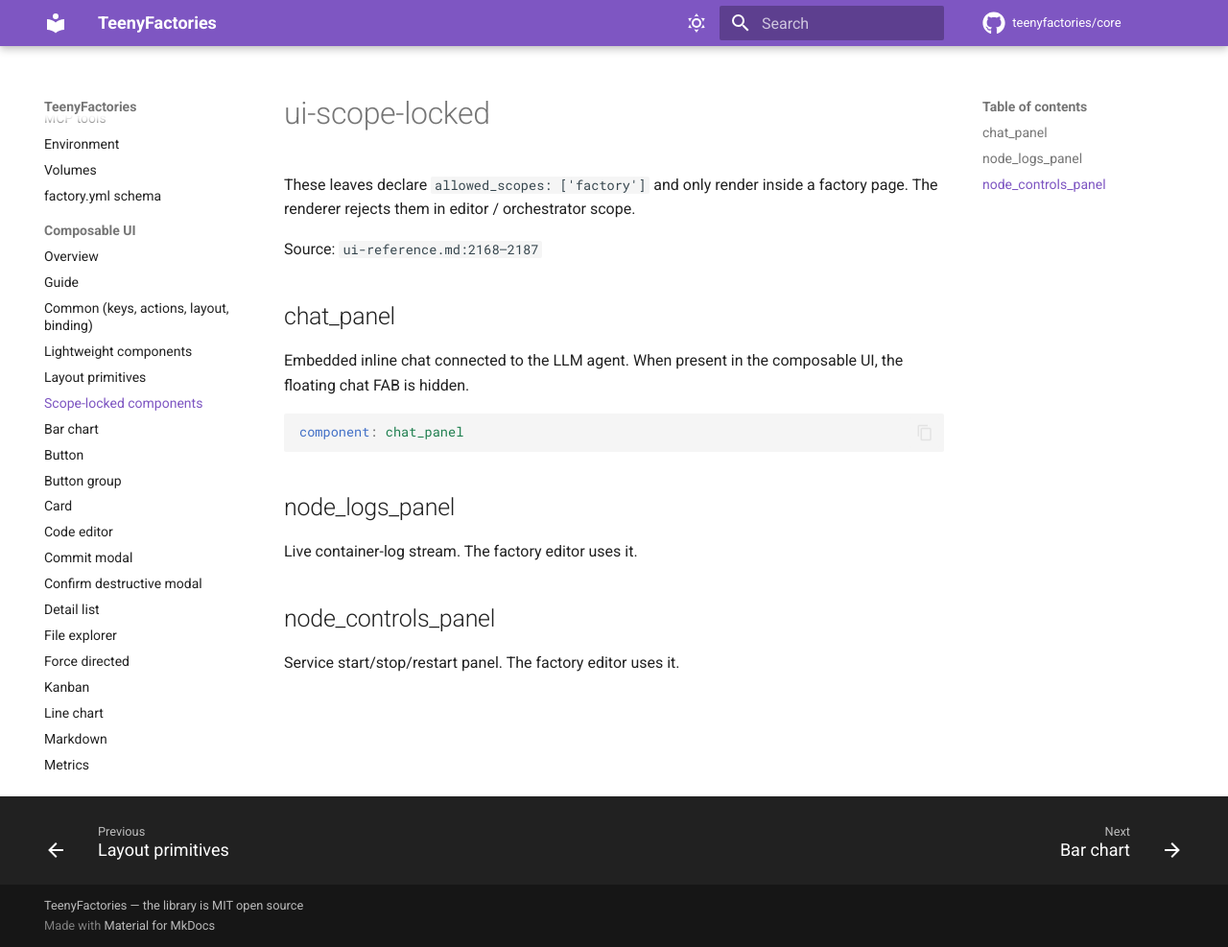
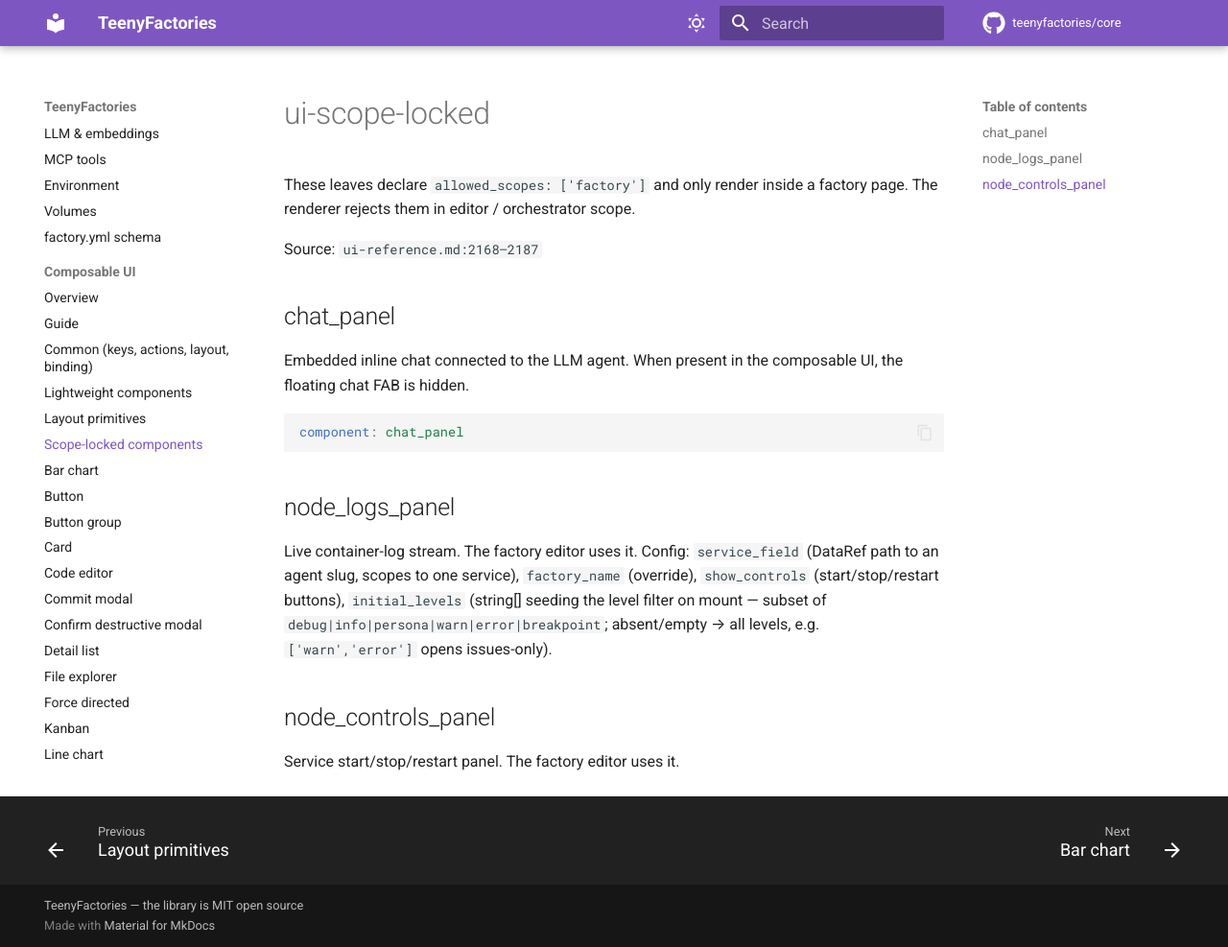
Before and after one commit to teenyfactories/core, an MkDocs documentation site: the page built from docs/reference/ui-scope-locked.md, in a window 1280 px wide and 987 px high. Shown: the whole window at 96% size. Built offline with MkDocs 1.6.1 and Material for MkDocs 9.7.7, drawn with Linux system fonts in a browser that asks for light colours; comment, search, counter and statistics services are not loaded.

Commit message:
docs(reference): sync node_logs_panel initial_levels
Mirror of the orchestrator regen — document node_logs_panel config,
including the new initial_levels level-filter seed.

```diff
--- a/docs/reference/ui-scope-locked.md
+++ b/docs/reference/ui-scope-locked.md
@@ -14,7 +14,7 @@
 
 ## node_logs_panel
 
-Live container-log stream. The factory editor uses it.
+Live container-log stream. The factory editor uses it. Config: `service_field` (DataRef path to an agent slug, scopes to one service), `factory_name` (override), `show_controls` (start/stop/restart buttons), `initial_levels` (string[] seeding the level filter on mount — subset of `debug|info|persona|warn|error|breakpoint`; absent/empty → all levels, e.g. `['warn','error']` opens issues-only).
 
 ## node_controls_panel
 
```
